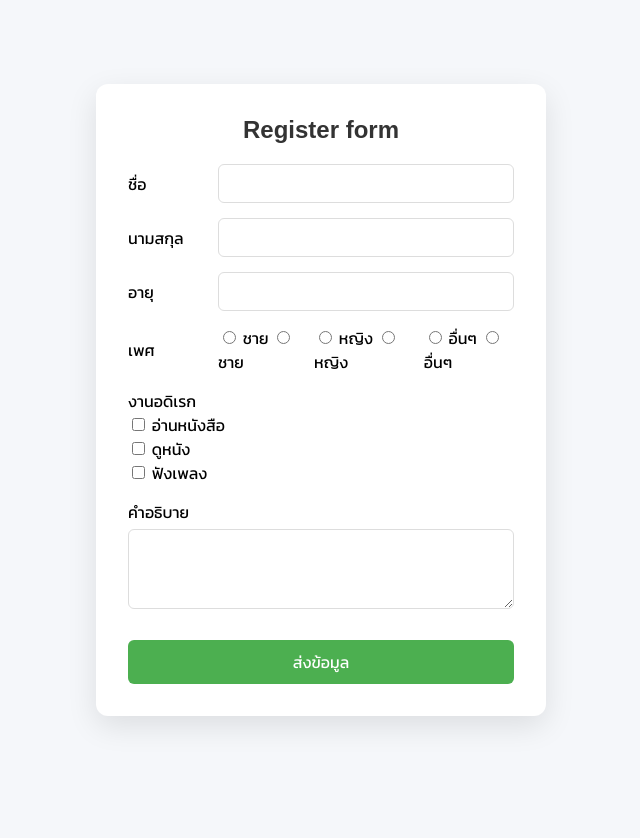
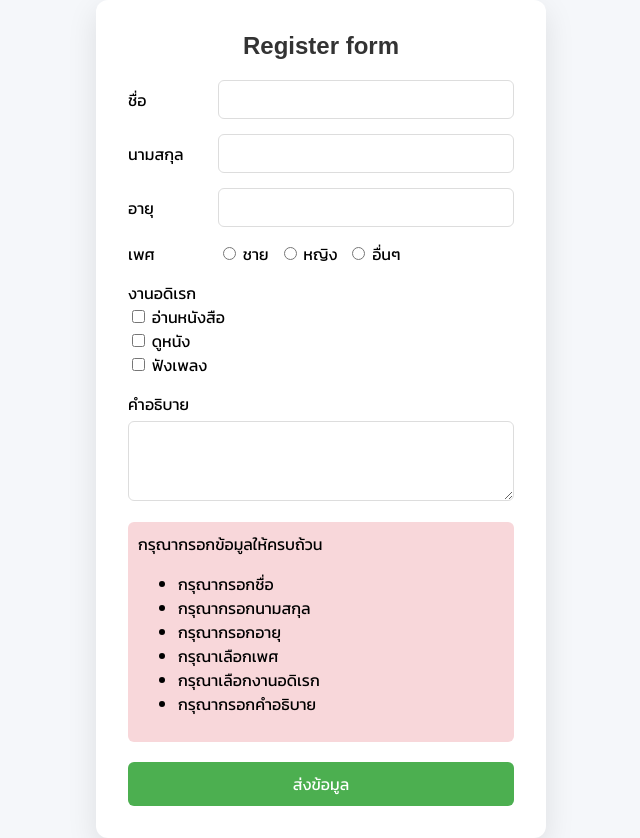
Before and after one commit to chadsadakorn/241_700, a website: page Frontend/index.html in a window 1280 px wide. Both pictures are taken after a click on the button "ส่งข้อมูล". Shown: the whole page, without its empty margins (319-959 px from the left). Before the commit the page ends 800 px from the top, so only its background shows below. Drawn offline with nearby package versions, Linux system fonts and the light colour scheme; a web font is replaced by a local one.

Commit message:
Add files via upload

```diff
--- a/Backend/package.json
+++ b/Backend/package.json
@@ -11,6 +11,7 @@
   },
   "dependencies": {
     "body-parser": "^2.2.2",
+    "cors": "^2.8.6",
     "express": "^5.2.1",
     "mysql2": "^3.18.2",
     "nodemon": "^3.1.11"
--- a/Frontend/index.html
+++ b/Frontend/index.html
@@ -29,15 +29,13 @@
             <div class="header-form">เพศ</div>
             <div class="flex">
                 <div>
-                    <input name="gender" type="radio"> ชาย
+
                     <input name="gender" type="radio" value="ชาย"> ชาย
                 </div>
                 <div>
-                    <input name="gender" type="radio"> หญิง
                     <input name="gender" type="radio" value="หญิง"> หญิง
                 </div>
                 <div>
-                    <input name="gender" type="radio"> อื่นๆ
                     <input name="gender" type="radio" value="อื่นๆ"> อื่นๆ
                 </div>
             </div>
@@ -45,23 +43,29 @@
         <div class="form-input">
             งานอดิเรก
             <div>
-                <input name="interest" type="checkbox" value="อ่านหนังสือ"> อ่านหนังสือ
+                <input name="interests" type="checkbox" value="อ่านหนังสือ"> อ่านหนังสือ
             </div>
             <div>
-                <input name="interest" type="checkbox" value="ดูหนัง"> ดูหนัง
+                <input name="interests" type="checkbox" value="ดูหนัง"> ดูหนัง
             </div>
             <div>
-                <input name="interest" type="checkbox" value="ฟังเพลง"> ฟังเพลง
+                <input name="interests" type="checkbox" value="ฟังเพลง"> ฟังเพลง
             </div>
         </div>
         <div class="form-input">
             คำอธิบาย
             <textarea name="description"></textarea>
         </div>
+        <div>
+        <div id="message" class="message">
+
+
+        </div>
         <div class="center">
             <button onclick="submitData()" class="button">ส่งข้อมูล</button>
         </div>
     </div>
+    <script src="https://cdn.jsdelivr.net/npm/axios@1.13.2/dist/axios.min.js"></script>
     <script src="index.js"></script>
 </body>
 </html>
--- a/Frontend/index.js
+++ b/Frontend/index.js
@@ -1,12 +1,42 @@
-function submitData () {
+const validateData = (userData) => {
+    let errors = [];
+
+    if (!userData.firstname) {
+        errors.push('กรุณากรอกชื่อ')
+    }
+    if (!userData.lastname) {
+        errors.push('กรุณากรอกนามสกุล')
+    }
+    if (!userData.age) {
+        errors.push('กรุณากรอกอายุ')
+    }
+    if (!userData.gender) {
+        errors.push('กรุณาเลือกเพศ')
+    }
+    if (!userData.interests) {
+        errors.push('กรุณาเลือกงานอดิเรก')
+    }
+    if (!userData.description) {
+        errors.push('กรุณากรอกคำอธิบาย')
+    }
+
+    return errors;
+}
+
+const submitData = async () => {
+
     let firstNameDOM = document.querySelector('input[name=firstname]');
     let lastNameDOM = document.querySelector('input[name=lastname]');
     let ageDOM = document.querySelector('input[name=age]');
-    let genderDOM = document.querySelector('input[name=gender]:checked');
-    let interestDOMs = document.querySelectorAll('input[name=interest]:checked');
+    let genderDOM = document.querySelector('input[name=gender]:checked') || {};
+    let interestDOMs = document.querySelectorAll('input[name=interests]:checked');
     let descriptionDOM = document.querySelector('textarea[name=description]');
+    let messageDOM = document.getElementById('message')
+
+    try {
 
         let interest = ''
+
         for (let i = 0; i < interestDOMs.length; i++) {
             interest += interestDOMs[i].value
             if (i != interestDOMs.length - 1) {
@@ -14,13 +44,52 @@ function submitData () {
             }
         }
 
-    let userData ={
-        firstName: firstNameDOM.value,
-        lastName: lastNameDOM.value,
+        let userData = {
+            firstname: firstNameDOM.value,
+            lastname: lastNameDOM.value,
             age: ageDOM.value,
             gender: genderDOM.value,
             description: descriptionDOM.value,
-        interest: interest
+            interests: interest
         }
+
         console.log('submitData', userData);
+
+        const errors = validateData(userData);
+
+        if (errors.length > 0) {
+            throw {
+                message: 'กรุณากรอกข้อมูลให้ครบถ้วน',
+                errors: errors
             }
+        }
+
+        const response = await axios.post('http://localhost:8000/users', userData)
+
+        console.log('response', response);
+
+        messageDOM.innerText = 'บันทึกข้อมูลสำเร็จ';
+        messageDOM.className = 'message success';
+
+    } catch (error) {
+
+        console.log('Error message', error.message)
+        console.log('Error details', error.errors)
+
+        let htmlData = '<div>'
+        htmlData += `<div>${error.message}</div>`;
+        htmlData += `<ul>`;
+
+        if (error.errors) {
+            for (let i = 0; i < error.errors.length; i++) {
+                htmlData += `<li>${error.errors[i]}</li>`;
+            }
+        }
+
+        htmlData += '</ul>';
+        htmlData += '</div>';
+
+        messageDOM.innerHTML = htmlData;
+        messageDOM.className = 'message danger'
+    }
+}
--- a/Frontend/styles.css
+++ b/Frontend/styles.css
@@ -92,3 +92,21 @@ textarea {
 .button:hover {
     background-color: #45a049;
 }
+
+.message {
+    background-color: lightgray;
+    padding: 10px;
+    margin-bottom: 10px;
+    border-radius: 6px;
+    display: none;
+}
+
+.message.success {
+    background-color: #d4edda;
+    display: block;
+}
+
+.message.danger {
+    background-color: #f8d7da;
+    display: block;
+}
```
Also changed, not shown: Backend/index.js (+348 -88 lines), 1 other file. Lines whose indentation alone changed are shown as unchanged.
